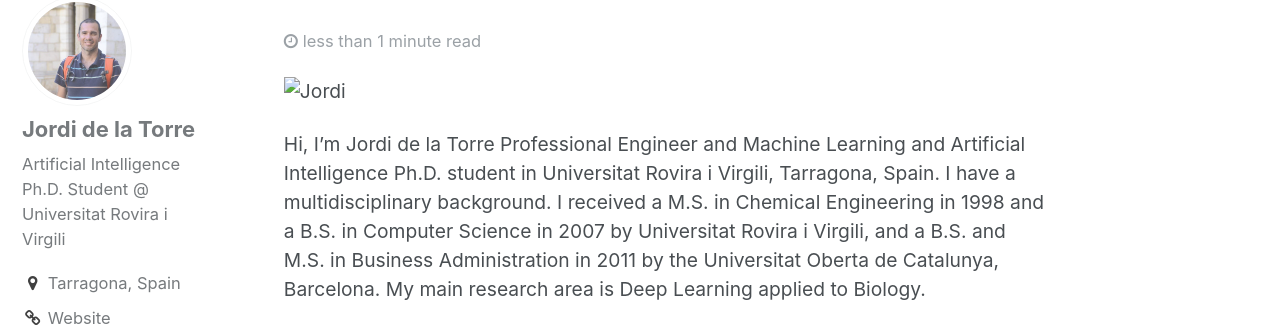
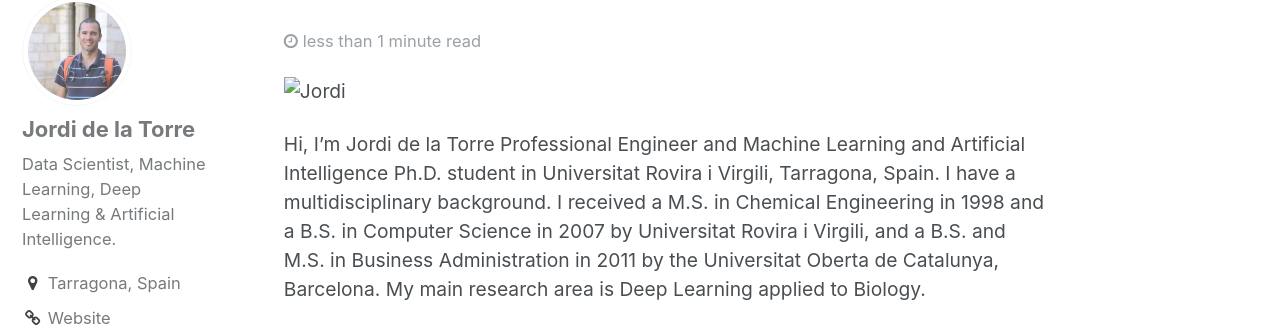
Before and after one commit to jorditg/jorditg.github.io, a Jekyll site: the page built from about.md, in a window 1280 px wide. Shown: the part 148-481 px from the top of the page. Built offline with Jekyll 4.4.1, drawn with Linux system fonts in a browser that asks for light colours.

Commit message:
Update _config.yml

```diff
--- a/_config.yml
+++ b/_config.yml
@@ -79,7 +79,7 @@ analytics:
 author:
   name             : "Jordi de la Torre"
   avatar           : "/assets/images/bio.png" # path of avatar image, e.g. "/assets/images/bio-photo.jpg"
-  bio              : "Artificial Intelligence Ph.D. Student @ Universitat Rovira i Virgili"
+  bio              : "Data Scientist, Machine Learning, Deep Learning & Artificial Intelligence."
   location         : "Tarragona, Spain"
   email            : jorditg@tinet.org
   uri              : http://jorditg.github.io
```
